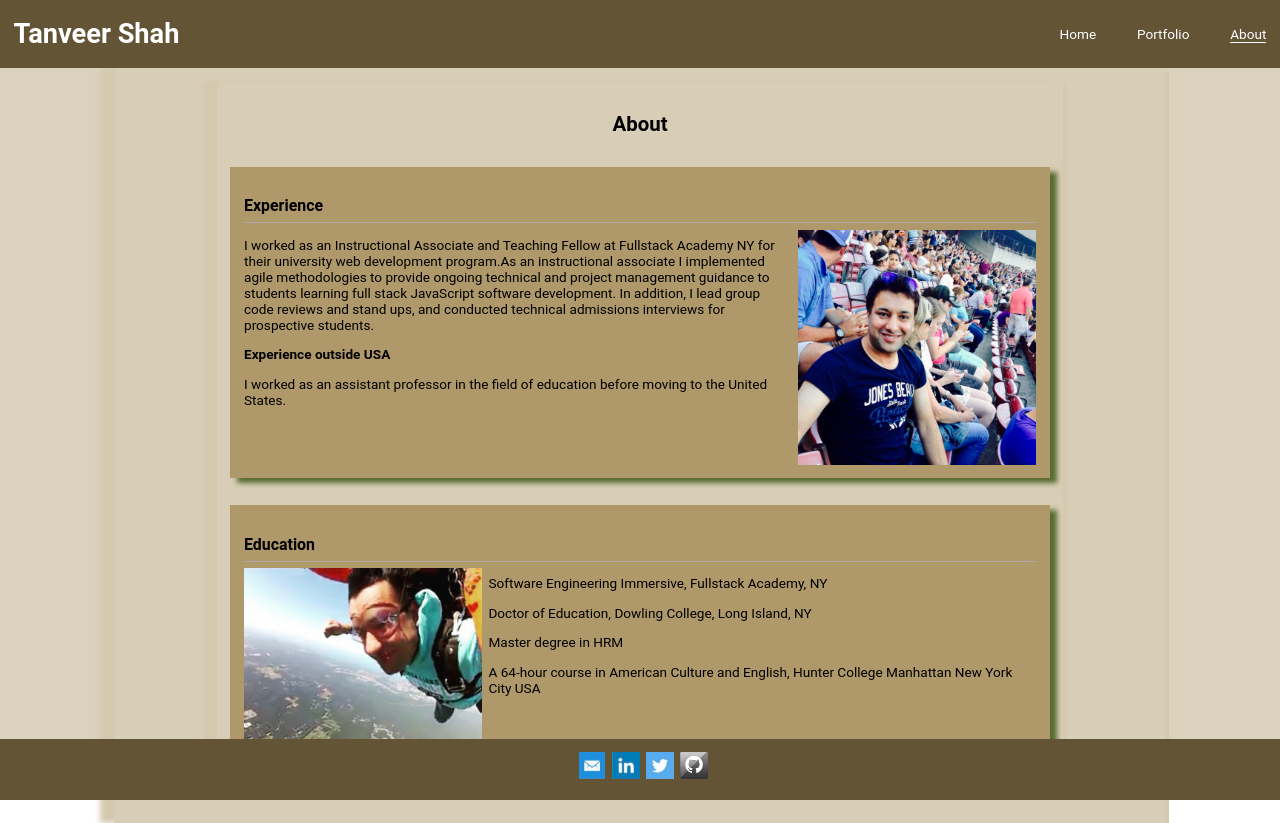
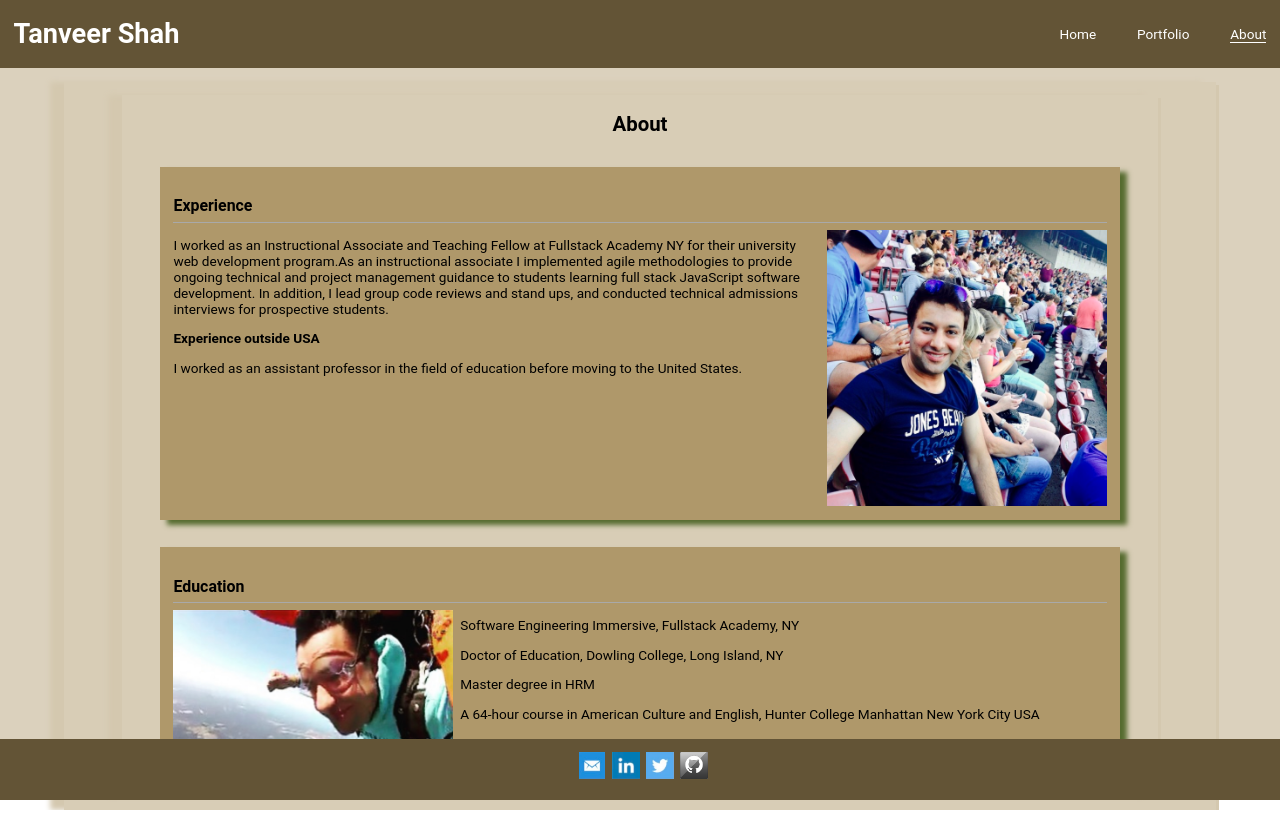
Before and after one commit to tanveershah/portfolioReact, a React (Create React App) app: page /about in a window 1280 px wide. Built offline with nearby package versions, Linux system fonts and the light colour scheme.

Commit message:
Configuration and design changes

```diff
--- a/src/components/About.css
+++ b/src/components/About.css
@@ -7,7 +7,6 @@
   flex-wrap: wrap;
   align-items: center;
   flex-direction: column;
-  margin-bottom: 2.5rem;
 }
 
 .cards {
@@ -15,10 +14,11 @@
   flex-shrink: 1;
   margin-bottom: 1rem;
   background-color: hsl(var(--hue), var(--saturation), 55%);
-  padding: 1rem;
+  /* padding: 1rem; */
   margin: 1rem 0;
   box-shadow: 7px 5px 5px darkolivegreen;
   overflow: auto;
+  width: 90%;
 }
 
 .cards h3 {
--- a/src/components/App.css
+++ b/src/components/App.css
@@ -34,11 +34,11 @@ body {
   justify-content: left;
   background-color: hsl(var(--hue), var(--saturation), 78%);
   height: 91vh;
-  width: 80%;
+  width: 90%;
   overflow: auto;
   margin: 0 auto;
   color: hsl(var(--font-hue), var(--font-saturation), var(--font-lightness));
-  padding: 1rem;
+  margin-top: 1rem;
   box-shadow: 3px 3px hsl(var(--hue), var(--saturation), 76%),
     -1em 0 0.4em hsl(var(--hue), var(--saturation), 76%);
   margin-bottom: 1rem;
--- a/src/components/Portfolio.css
+++ b/src/components/Portfolio.css
@@ -13,12 +13,12 @@
 .cards {
   flex-grow: 1;
   flex-shrink: 1;
-  margin-bottom: 1rem;
   background-color: hsl(var(--hue), var(--saturation), 55%);
   padding: 1rem;
   margin: 1rem 0;
   box-shadow: 7px 5px 5px darkolivegreen;
   overflow: auto;
+  width: 90%;
 }
 
 .cards h3 {
```
